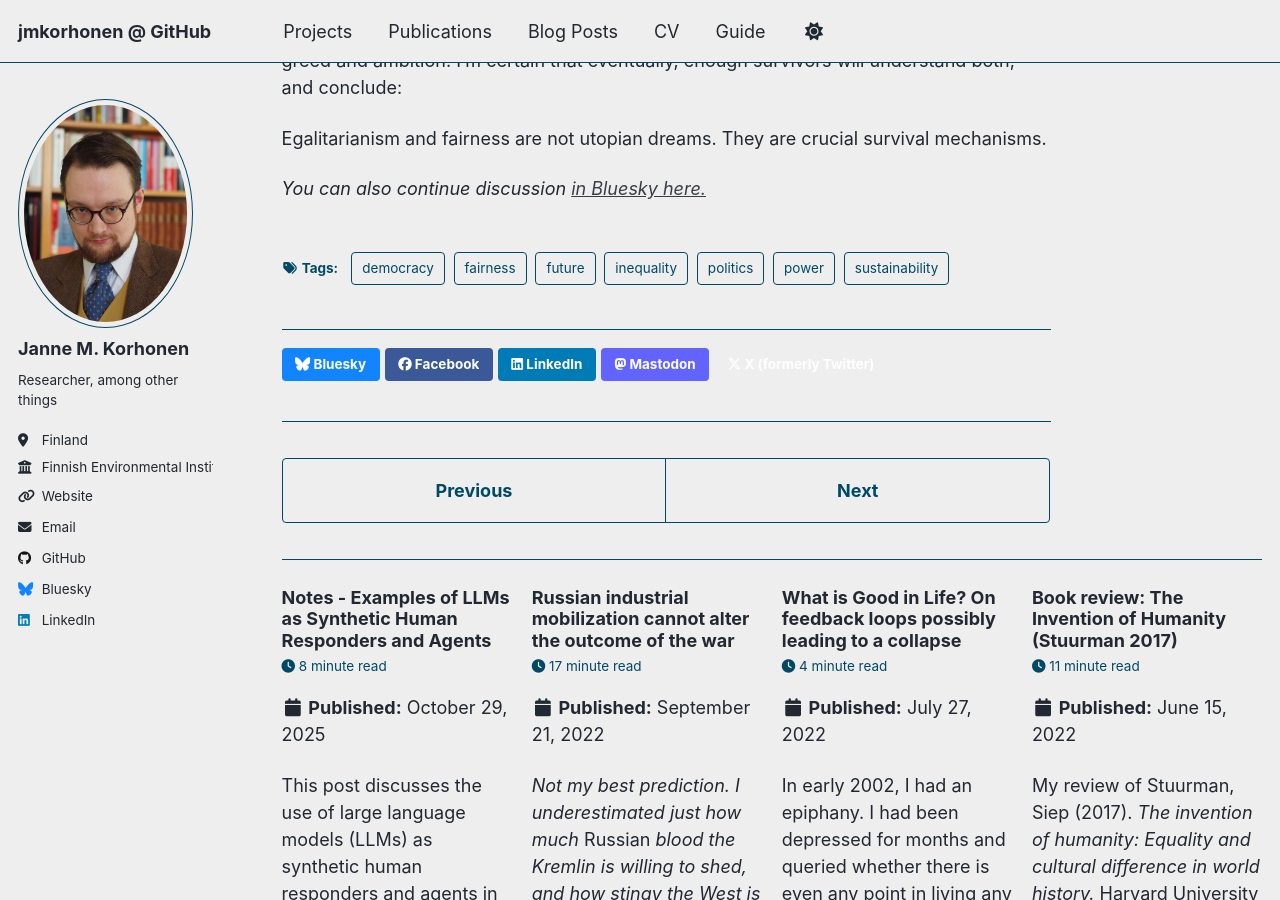
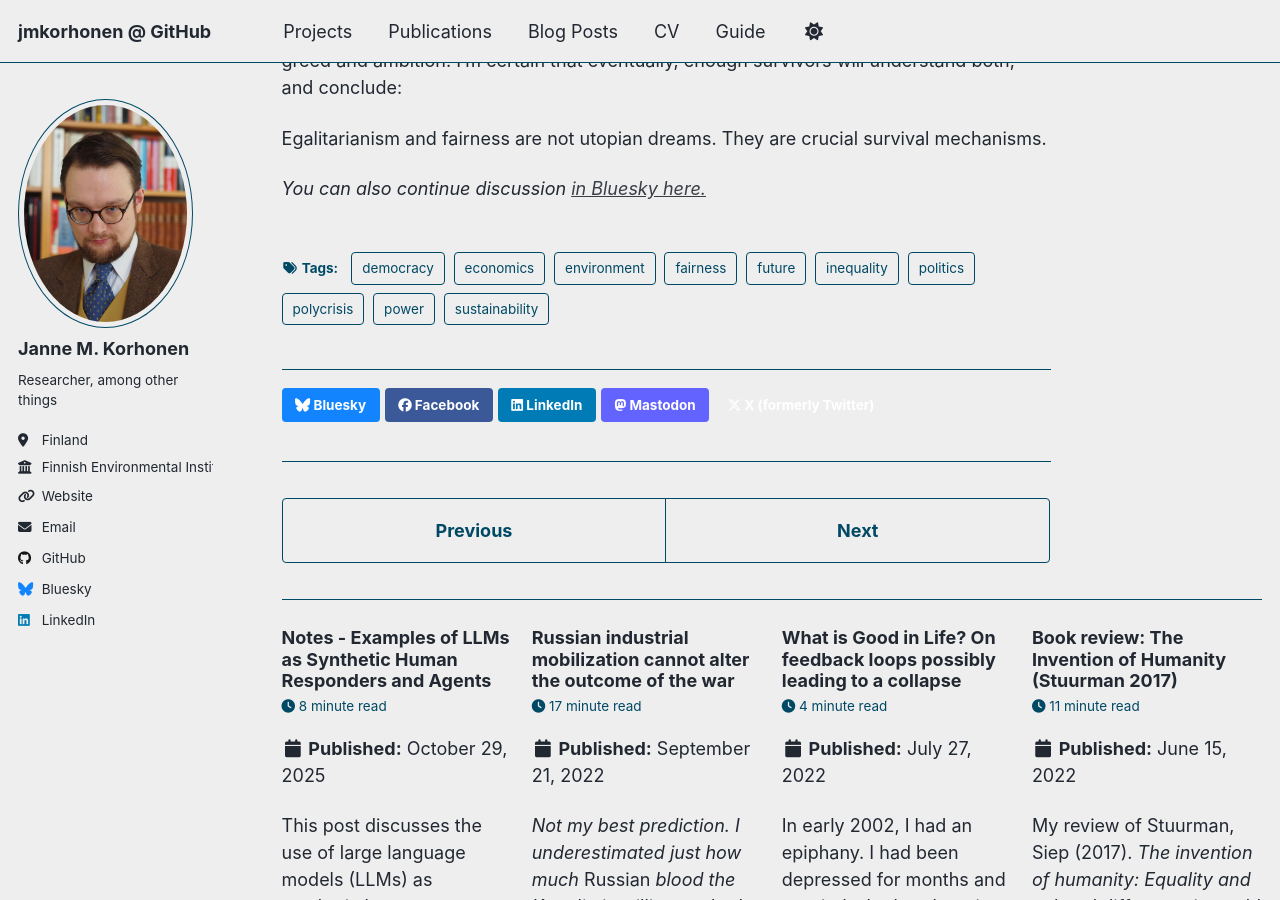
Before and after one commit to jmkorhonen/jmkorhonen.github.io, a Jekyll site: the page built from _posts/2025/2025-10-30-why-sustainable-civilizations-must-be-democratic.md, in a window 1280 px wide and 900 px high, scrolled down 5273 px. Built offline with Jekyll 4.4.1, drawn with Linux system fonts in a browser that asks for light colours; a script that is not in the unit is left out.

Commit message:
Update 2025-10-30-why-sustainable-civilizations-must-be-democratic.md

```diff
--- a/_posts/2025/2025-10-30-why-sustainable-civilizations-must-be-democratic.md
+++ b/_posts/2025/2025-10-30-why-sustainable-civilizations-must-be-democratic.md
@@ -10,6 +10,9 @@ tags:
   - power
   - inequality
   - fairness
+  - economics
+  - environment
+  - polycrisis
 ---
 If civilization is to endure, it will not be ruled. It will have to rule itself.
 
```
